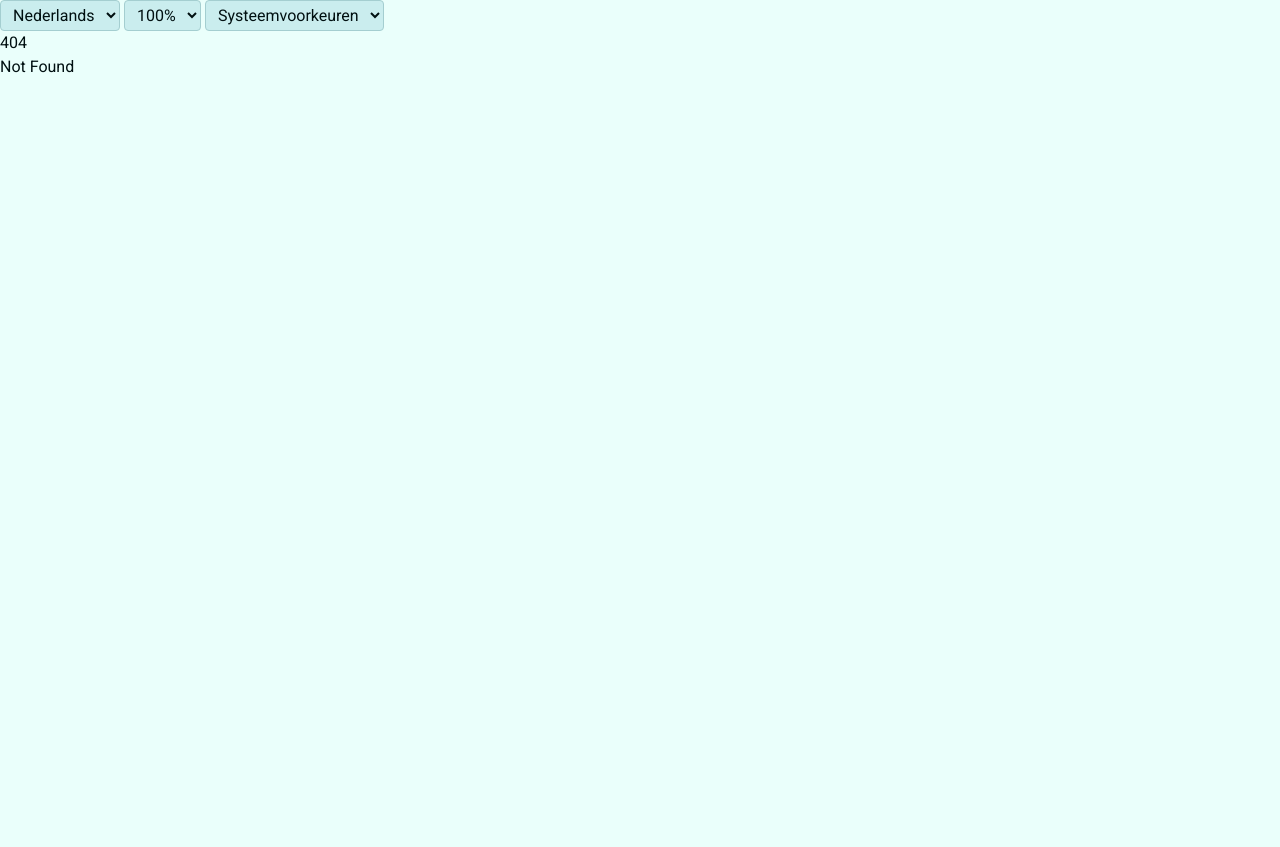
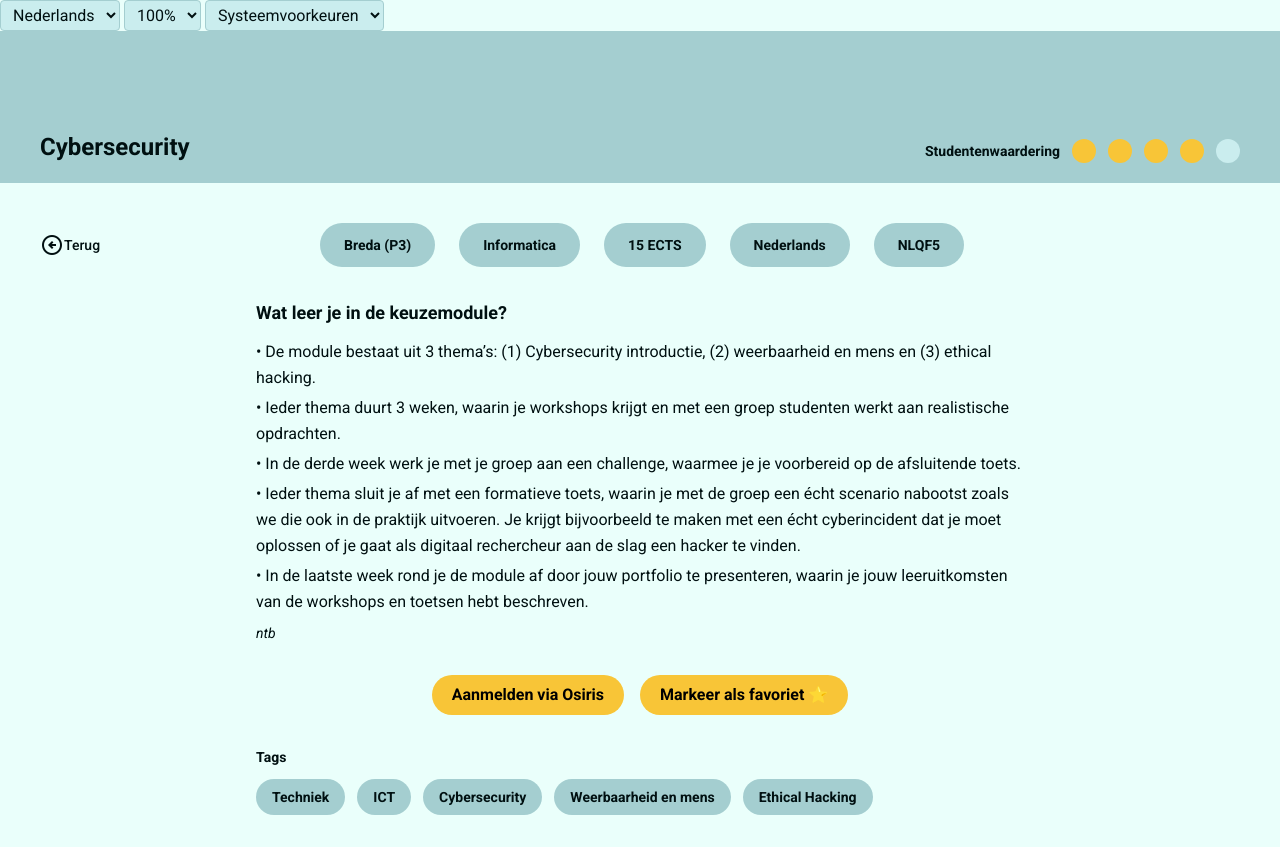
Before and after one commit to Rick214/AvansKeuzeKompas, a SvelteKit app: page /Home/1 in a window 1280 px wide. Before the commit this address had no page. Before the commit the page ends 800 px from the top, so only its background shows below. Built offline with nearby package versions, Linux system fonts and the light colour scheme.

Commit message:
detail page

```diff
--- a/src/app.html
+++ b/src/app.html
@@ -21,6 +21,7 @@
 		</script>
 		%sveltekit.head%
 	</head>
+	<link rel="stylesheet" href="https://fonts.googleapis.com/css2?family=Material+Symbols+Outlined:opsz,wght,FILL,GRAD@24,400,0,0&icon_names=arrow_circle_left" />
 	<body data-sveltekit-preload-data="hover">
 		<div style="display: contents">%sveltekit.body%</div>
 	</body>
--- a/src/routes/(ModulePages)/Home/+page.svelte
+++ b/src/routes/(ModulePages)/Home/+page.svelte
@@ -1,5 +1,5 @@
 <script lang="ts">
-	import { translations } from '$lib/i18n';
+	import { translations } from "$lib/stores/userPreferences";
 	type Section = {
 		title: string;
 		count: number;
@@ -93,8 +93,8 @@
 					<!-- SCROLL CONTAINER -->
 					<div use:observeRow={index} class="flex gap-5 overflow-x-auto scroll-smooth no-scrollbar snap-x snap-mandatory">
 						{#each Array(section.count) as _}
-							<div class="bg-white/10 w-50 h-25 rounded-lg p-2 flex flex-col flex-shrink-0">
-								<p class="mt-auto text-xs text-gray-300">Module Title</p>
+							<div class="bg-[var(--color-surface-alt)] w-50 h-25 rounded-lg p-2 flex flex-col flex-shrink-0">
+								<p class="mt-auto text-xs text-[var(--primary-color)]">Module Title</p>
 							</div>
 						{/each}
 					</div>
--- /dev/null
+++ b/src/routes/(ModulePages)/Home/[id]/+page.svelte
@@ -0,0 +1,79 @@
+<div class="min-h-screen bg-(--color-bg) text-(--primary-color) font-(--font-primary) flex flex-col">
+
+  <!-- Top bar -->
+  <div class="w-full bg-(--color-surface-alt) px-6 md:px-10 py-5 pt-15 md:pt-25 flex items-end justify-between">
+    <h1 class="font-(--font-heading) text-lg md:text-2xl font-bold">
+      Cybersecurity
+    </h1>
+
+    <div class="flex items-center gap-3">
+      <span class="hidden lg:inline text-sm font-bold">Studentenwaardering</span>
+      <span class="w-6 h-6 rounded-full bg-(--color-accent)"></span>
+      <span class="w-6 h-6 rounded-full bg-(--color-accent)"></span>
+      <span class="w-6 h-6 rounded-full bg-(--color-accent)"></span>
+      <span class="w-6 h-6 rounded-full bg-(--color-accent)"></span>
+      <span class="w-6 h-6 rounded-full bg-(--color-surface)"></span>
+    </div>
+  </div>
+
+  <!-- Content -->
+  <div class="flex flex-col md:flex-row md:items-center pt-10 px-4 md:px-10 gap-4 md:gap-0">
+
+    <button class="flex items-center text-sm font-medium md:mr-6">
+      <span class="material-symbols-outlined">arrow_circle_left</span>
+      Terug
+    </button>
+
+    <div class="flex flex-wrap justify-center gap-2 md:gap-6 flex-1 md:-ml-20">
+      <span class="px-3 py-2 md:px-6 md:py-3 text-sm md:text-md rounded-full bg-(--color-surface-alt) font-bold">Breda (P3)</span>
+      <span class="px-3 py-2 md:px-6 md:py-3 text-sm md:text-md rounded-full bg-(--color-surface-alt) font-bold">Informatica</span>
+      <span class="px-3 py-2 md:px-6 md:py-3 text-sm md:text-md rounded-full bg-(--color-surface-alt) font-bold">15 ECTS</span>
+      <span class="px-3 py-2 md:px-6 md:py-3 text-sm md:text-md rounded-full bg-(--color-surface-alt) font-bold">Nederlands</span>
+      <span class="px-3 py-2 md:px-6 md:py-3 text-sm md:text-md rounded-full bg-(--color-surface-alt) font-bold">NLQF5</span>
+    </div>
+  </div>
+
+  <div class="flex-1 flex justify-center px-4 md:px-10 py-8">
+    <div class="w-full max-w-3xl flex flex-col gap-8">
+      <!-- Description -->
+      <div>
+        <h2 class="font-(--font-heading) text-lg font-bold mb-3">
+          Wat leer je in de keuzemodule?
+        </h2>
+
+        <ul class="space-y-1 text-m leading-relaxed">
+          <li>• De module bestaat uit 3 thema’s: (1) Cybersecurity introductie, (2) weerbaarheid en mens en (3) ethical hacking.</li>
+          <li>• Ieder thema duurt 3 weken, waarin je workshops krijgt en met een groep studenten werkt aan realistische opdrachten.</li>
+          <li>• In de derde week werk je met je groep aan een challenge, waarmee je je voorbereid op de afsluitende toets.</li>
+          <li>• Ieder thema sluit je af met een formatieve toets, waarin je met de groep een écht scenario nabootst zoals we die ook in de praktijk uitvoeren. Je krijgt bijvoorbeeld te maken met een écht cyberincident dat je moet oplossen of je gaat als digitaal rechercheur aan de slag een hacker te vinden.</li>
+          <li>• In de laatste week rond je de module af door jouw portfolio te presenteren, waarin je jouw leeruitkomsten van de workshops en toetsen hebt beschreven.</li>
+        </ul>
+
+        <p class="mt-2 text-sm italic">ntb</p>
+      </div>
+
+      <!-- Actions -->
+      <div class="flex flex-wrap justify-center gap-4">
+        <button class="px-5 py-2 rounded-full bg-(--color-accent) text-black font-bold">
+        Aanmelden via Osiris
+        </button>
+
+        <button class="px-5 py-2 rounded-full bg-(--color-accent) text-black font-bold">
+        Markeer als favoriet ⭐
+        </button>
+      </div>
+
+      <!-- Tags -->
+      <div>
+        <h3 class="text-sm font-bold mb-3">Tags</h3>
+        <div class="flex flex-wrap gap-3">
+        <span class="px-4 py-2 rounded-full text-sm bg-(--color-surface-alt) font-bold">Techniek</span>
+        <span class="px-4 py-2 rounded-full text-sm bg-(--color-surface-alt) font-bold">ICT</span>
+        <span class="px-4 py-2 rounded-full text-sm bg-(--color-surface-alt) font-bold">Cybersecurity</span>
+        <span class="px-4 py-2 rounded-full text-sm bg-(--color-surface-alt) font-bold">Weerbaarheid en mens</span>
+        <span class="px-4 py-2 rounded-full text-sm bg-(--color-surface-alt) font-bold">Ethical Hacking</span>
+        </div>
+      </div>
+    </div>
+  </div>
+</div>
```
Also changed, not shown: src/routes/(ModulePages)/[id]/+page.svelte (deleted).
